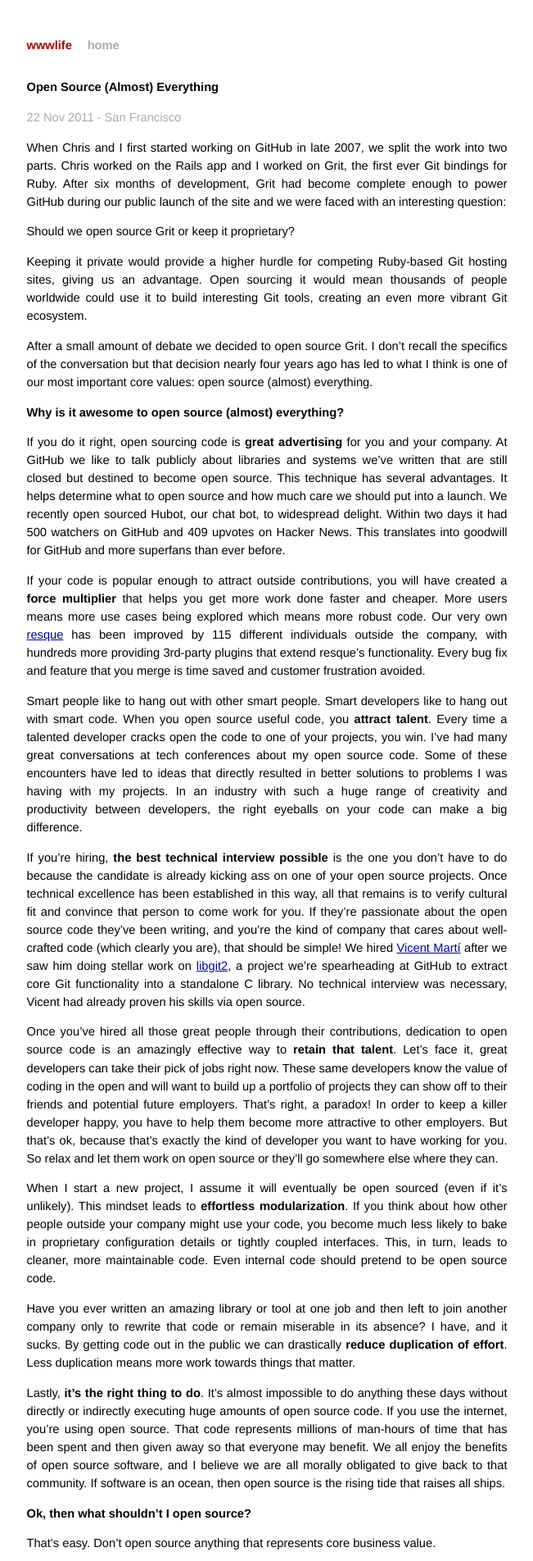
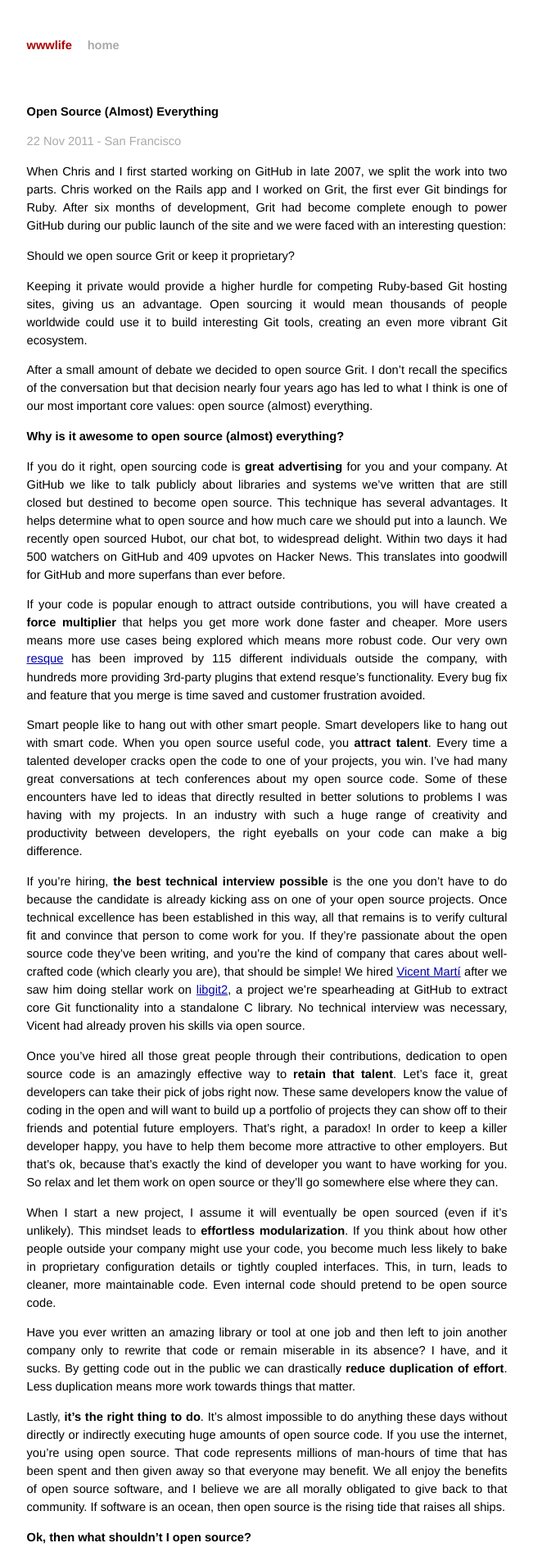
Before and after one commit to wanggang316/note2016, a Jekyll site: the page built from _posts/demo/2011-11-22-open-source-everything.md, in a window 1280 px wide. Shown: the top 1904 px of the page at 82% size, without its empty margins (314-965 px from the left). Built offline with Jekyll 4.4.1, drawn with Linux system fonts in a browser that asks for light colours; Markdown is read by kramdown in place of the engine named in the settings; some of the changed text lies outside the part shown.

Commit message:
update style and fix something

```diff
--- a/_layouts/default.html
+++ b/_layouts/default.html
@@ -47,7 +47,7 @@ var WRInitTime=(new Date()).getTime();
     </div>
     <div class="rss">
       <a href="http://wwwlife.info/atom.xml">
-        <img src="/images/rss.png" alt="Subscribe to RSS Feed" />
+        <img src="/images/rss.png" alt="订阅" />
       </a>
     </div>
   </div>
--- a/css/screen.css
+++ b/css/screen.css
@@ -89,7 +89,7 @@ ul.posts {
 .title {
   color: #a00;
   font-weight: bold;
-  margin-bottom: 2em;
+  margin-bottom: 4em;
 }
 
   .site .title a {
```
Also changed, not shown: README.md, _posts/2014-06-27-你好，世界.textile (renamed from _posts/2008-10-18-how-i-turned-down-300k.textile), _posts/demo/2008-10-27-looking-back-on-selling-gravatar-to-automattic.textile (renamed from _posts/2008-10-27-looking-back-on-selling-gravatar-to-automattic.textile), _posts/demo/2008-11-03-how-to-meet-your-next-cofounder.textile (renamed from _posts/2008-11-03-how-to-meet-your-next-cofounder.textile), _posts/demo/2008-11-17-blogging-like-a-hacker.textile (renamed from _posts/2008-11-17-blogging-like-a-hacker.textile), _posts/demo/2009-05-19-the-git-parable.textile (renamed from _posts/2009-05-19-the-git-parable.textile), _posts/demo/2010-05-11-tomdoc-reasonable-ruby-documentation.textile (renamed from _posts/2010-05-11-tomdoc-reasonable-ruby-documentation.textile), _posts/demo/2010-08-23-readme-driven-development.md (renamed from _posts/2010-08-23-readme-driven-development.md), _posts/demo/2010-10-18-optimize-for-happiness.md (renamed from _posts/2010-10-18-optimize-for-happiness.md), _posts/demo/2011-03-29-ten-lessons-from-githubs-first-year.textile (renamed from _posts/2011-03-29-ten-lessons-from-githubs-first-year.textile), _posts/demo/2011-05-03-rejected-bio-from-the-setup.md (renamed from _posts/2011-05-03-rejected-bio-from-the-setup.md), _posts/demo/2011-11-22-open-source-everything.md (renamed from _posts/2011-11-22-open-source-everything.md), images/rss.png.
